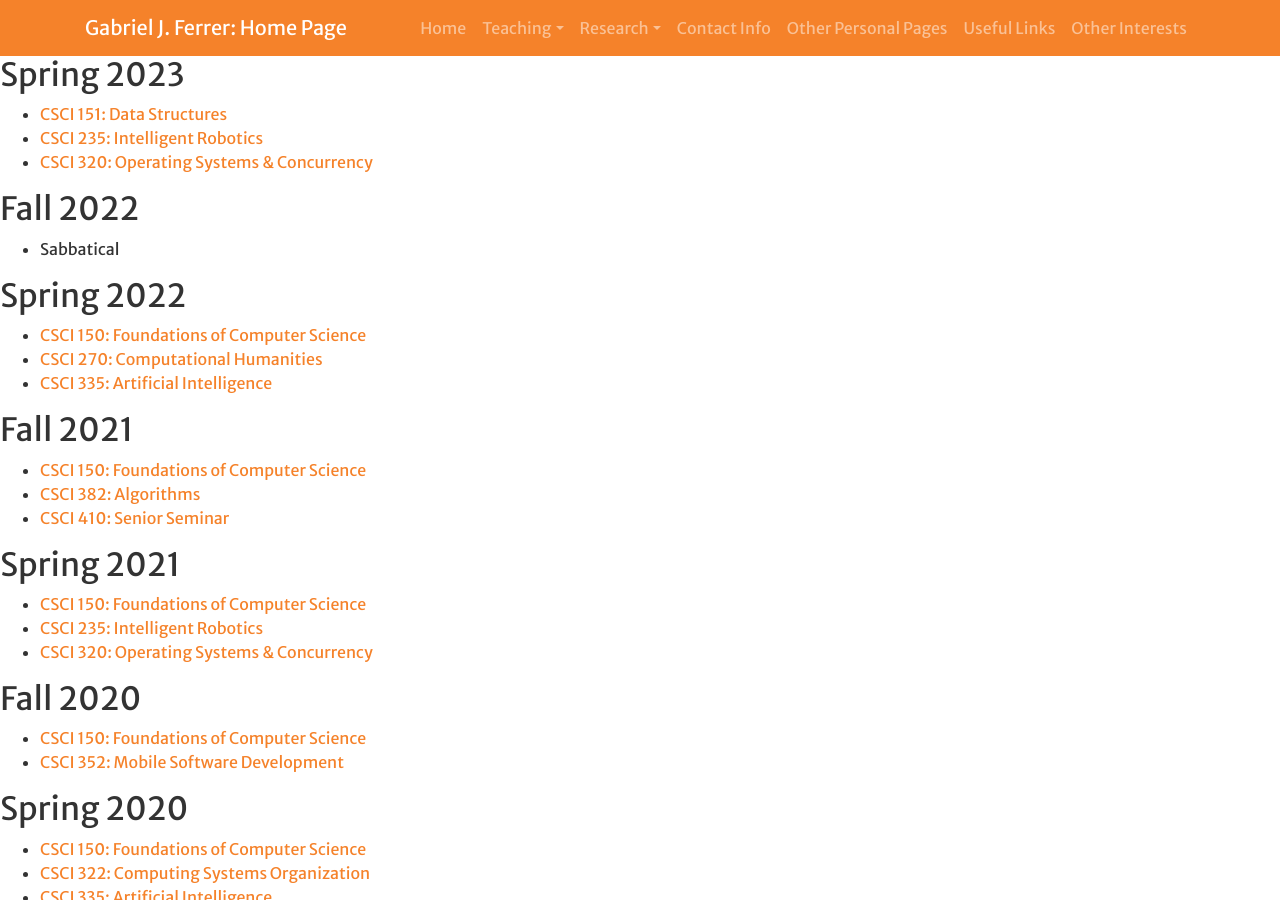
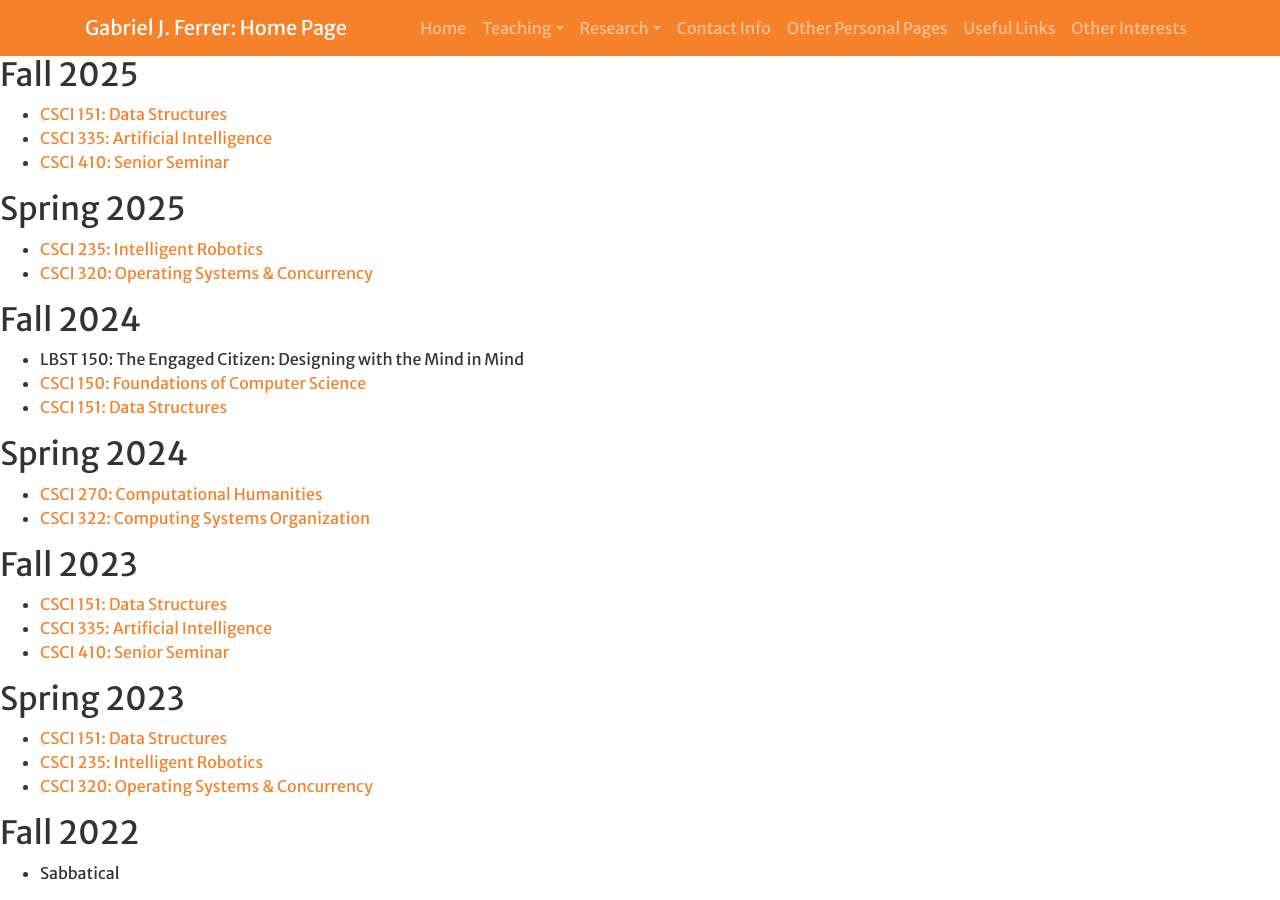
Before and after one commit to gjf2a/gjf2a.github.io, a Jekyll site: the page built from teaching_history.md, in a window 1280 px wide and 900 px high. Built offline with Jekyll 4.4.1, drawn with Linux system fonts in a browser that asks for light colours; a script that is not in the unit is left out; our own code applies the rules of GitHub Pages for plain Markdown files.

Commit message:
Fixed a few issues

```diff
--- a/teaching_history.md
+++ b/teaching_history.md
@@ -1,6 +1,29 @@
 ---
 layout: default
 ---
+
+## Fall 2025
+* [CSCI 151: Data Structures](https://hendrix-cs.github.io/csci151/)
+* [CSCI 335: Artificial Intelligence](https://hendrix-cs.github.io/csci335)
+* [CSCI 410: Senior Seminar](https://hendrix-cs.github.io/csci410)
+
+## Spring 2025
+* [CSCI 235: Intelligent Robotics](https://hendrix-cs.github.io/csci235)
+* [CSCI 320: Operating Systems & Concurrency](https://hendrix-cs.github.io/csci320)
+
+## Fall 2024
+* LBST 150: The Engaged Citizen: Designing with the Mind in Mind
+* [CSCI 150: Foundations of Computer Science](https://hendrix-cs.github.io/csci150/)
+* [CSCI 151: Data Structures](https://hendrix-cs.github.io/csci151/)
+
+## Spring 2024
+* [CSCI 270: Computational Humanities](https://hendrix-cs.github.io/csci270/)
+* [CSCI 322: Computing Systems Organization](https://hendrix-cs.github.io/csci322)
+
+## Fall 2023
+* [CSCI 151: Data Structures](https://hendrix-cs.github.io/csci151/)
+* [CSCI 335: Artificial Intelligence](https://hendrix-cs.github.io/csci335)
+* [CSCI 410: Senior Seminar](https://hendrix-cs.github.io/csci410)
 
 ## Spring 2023
 * [CSCI 151: Data Structures](https://hendrix-cs.github.io/csci151/)
```
Also changed, not shown: private_clone.md (+6 -8 lines).
